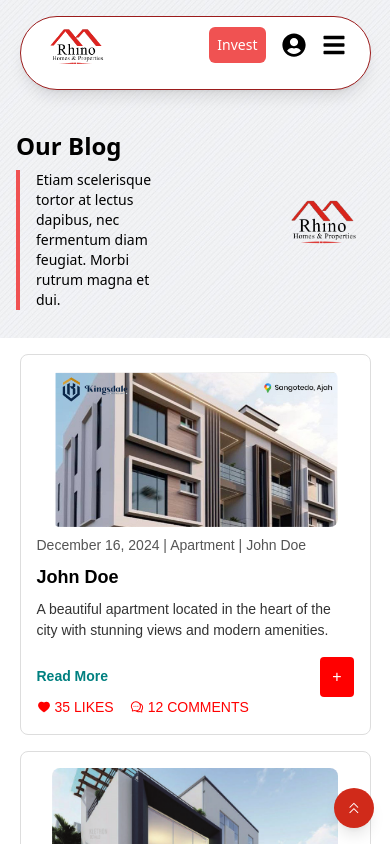
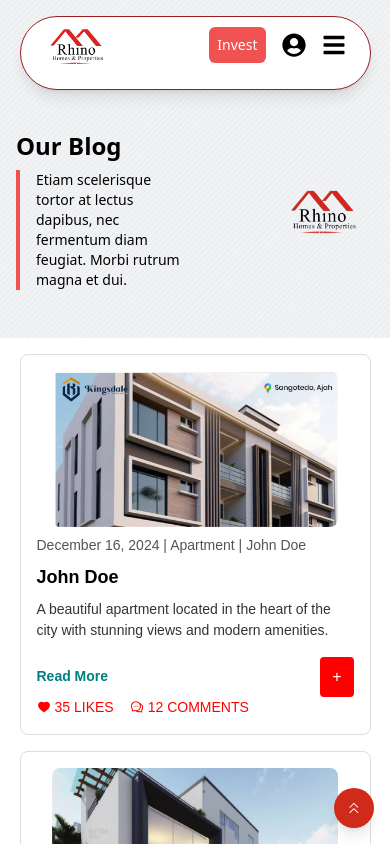
Before and after one commit to Ritephase1/rhp-website-fe, a Next.js app: page /blog in a window 390 px wide. Shown: the top 844 px of the page. Built offline with nearby package versions, Linux system fonts and the light colour scheme.

Commit message:
fix the blog layout

```diff
--- a/src/pages/blog.js
+++ b/src/pages/blog.js
@@ -52,7 +52,7 @@ const Blog = () => {
             <div className="flex justify-between items-center gap-4 px-4 md:px-16 mt-10  md:mt-60">
               <div className="flex flex-col justify-center items-start text-black md:space-y-4 space-y-2">
                 <h1 className="text-2xl md:text-6xl font-bold">Our Blog</h1>
-                <p className="text-sm md:text-lg text-left max-w-[60%] md:max-w-xl border-l-4 border-red-500 pl-4">
+                <p className="text-sm md:text-lg text-left max-w-[70%] md:max-w-xl border-l-4 border-red-500 pl-4">
                   Etiam scelerisque tortor at lectus dapibus, nec fermentum diam
                   feugiat. Morbi rutrum magna et dui.
                 </p>
```
